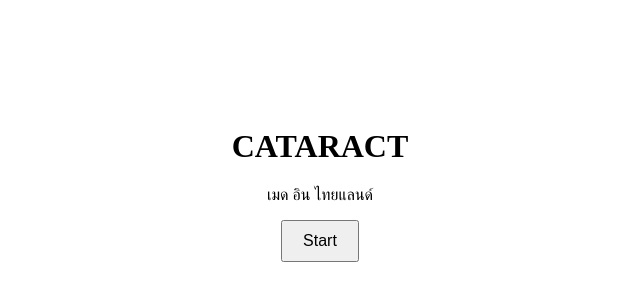
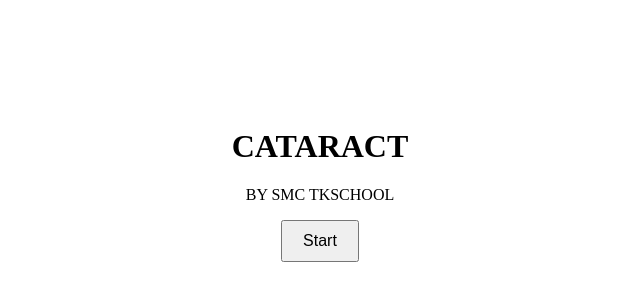
Before and after one commit to BentoTPG/cataract-test, a plain HTML site: page index.html in a window 1280 px wide. Shown: the part 196-495 px from the top of the page, 320-960 px from the left. Drawn offline with Linux system fonts and the light colour scheme.

Commit message:
fix: update footer text to reflect new branding

```diff
--- a/index.html
+++ b/index.html
@@ -53,7 +53,7 @@
 <body>
     <div class="top-page">
         <h1>CATARACT</h1>
-        <p>เมด อิน ไทยแลนด์</p>
+        <p>BY SMC TKSCHOOL</p>
         <button type="button" onclick="init()">Start</button>
     </div>
     <div id="webcam-container"></div>
```
